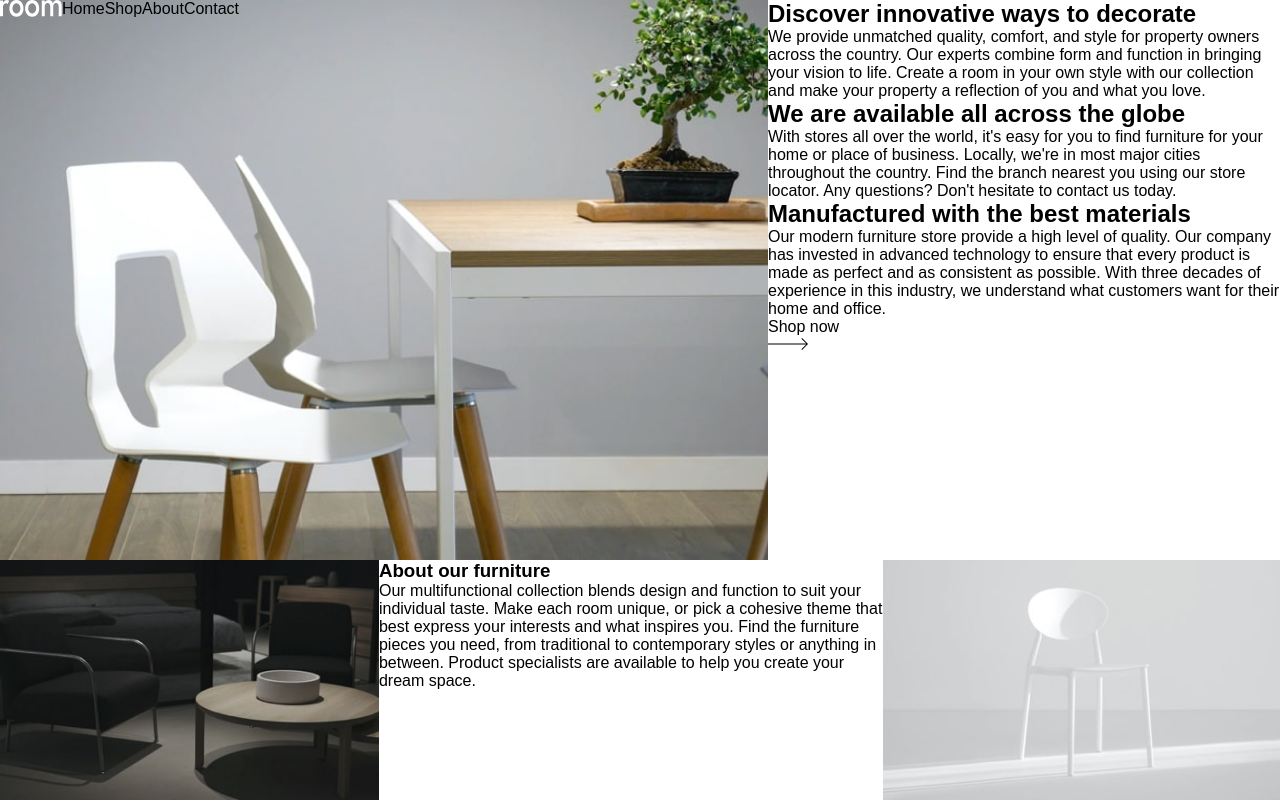
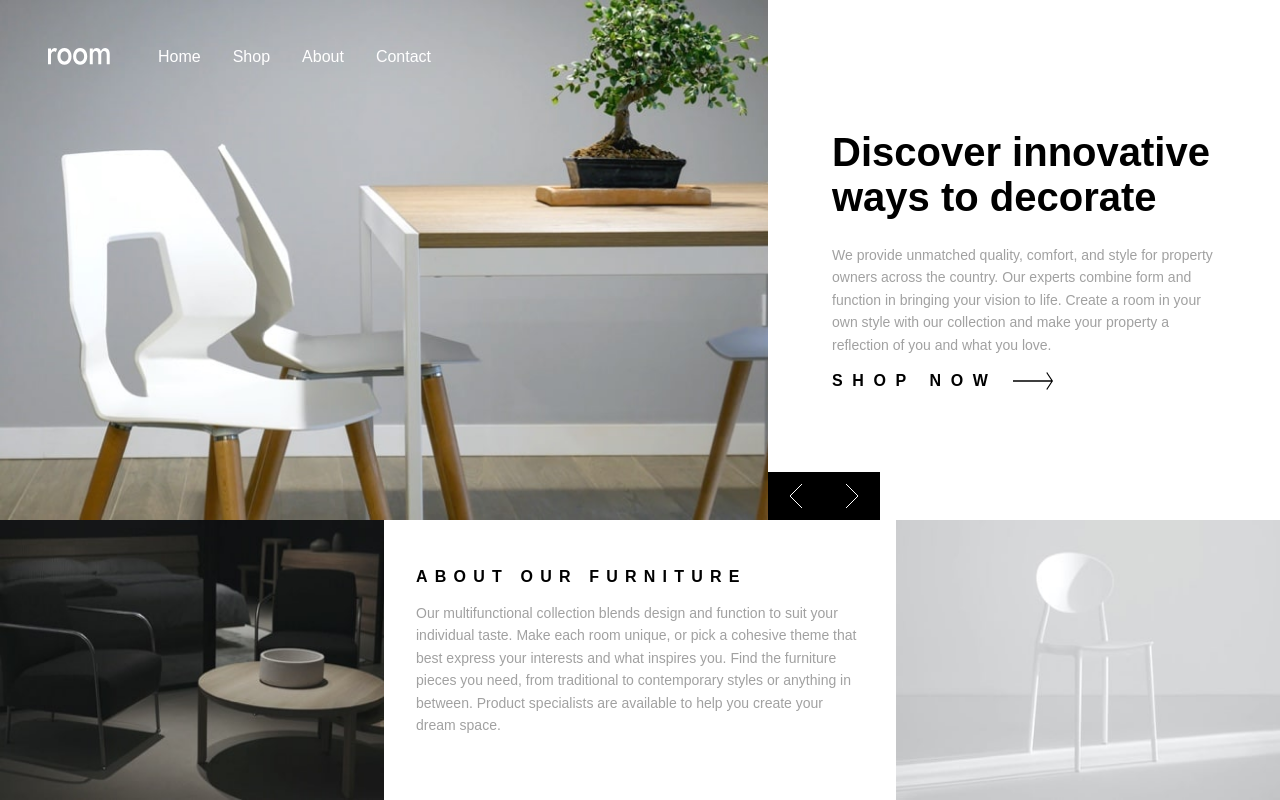
Before and after one commit to Badr-21/Room-homepage, a plain HTML site: page index.html in a window 1280 px wide. Drawn offline with Linux system fonts and the light colour scheme.

Commit message:
Add files via upload
3rd commit

```diff
--- a/Style.css
+++ b/Style.css
@@ -22,29 +22,161 @@ body {
 
 .hero {
   display: flex;
-  height: 70%;
+  height: 65%;
 }
 
 .hero .image-section {
   width: 60%;
+  padding: 3rem;
   background-image: url("images/desktop-image-hero-1.jpg");
   background-size: cover;
 }
 
 .hero .image-section .navbar {
   display: flex;
+  column-gap: 3rem;
 }
 
 .hero .image-section .navbar ul {
+  list-style: none;
   display: flex;
-  list-style: none;
+  column-gap: 2rem;
+  color: var(--White);
+}
+
+.hero .image-section .navbar ul li {
+  position: relative;
+}
+
+.hero .image-section .navbar ul li::before {
+  content: "";
+  position: absolute;
+  width: 1rem;
+  height: 2px;
+  background-color: var(--White);
+  top: 135%;
+  left: 50%;
+  transform: translateX(-50%);
+  display: none;
 }
 
 .hero .text-section {
   width: 40%;
+  padding: 0 4rem;
+  display: flex;
+  flex-direction: column;
+  justify-content: center;
+  position: relative;
+}
+
+.hero .text-section .all-texts .text.active {
+  display: block;
+}
+
+.hero .text-section .all-texts .text {
+  display: none;
+}
+
+.hero .text-section .all-texts h2 {
+  margin-bottom: 1.5rem;
+  font-size: 2.5rem;
+}
+
+.hero .text-section .all-texts p {
+  font-size: 0.875rem;
+  font-weight: 500;
+  color: var(--Dark-Gray);
+  line-height: 1.6;
+  margin-bottom: 1rem;
+}
+
+.hero .text-section .shop-now {
+  display: flex;
+  column-gap: 1rem;
+}
+
+.hero .text-section .shop-now p {
+  font-weight: 700;
+  text-transform: uppercase;
+  letter-spacing: 0.6rem;
+  color: var(--Black);
+}
+
+.hero .text-section .buttons {
+  display: flex;
+  position: absolute;
+  top: calc(100% - 3rem);
+  left: 0;
+}
+
+.hero .text-section .buttons button {
+  width: 3.5rem;
+  height: 3rem;
+  border: none;
+  background-color: var(--Black);
+  background-repeat: no-repeat;
+  background-position: 50% 50%;
+}
+
+.hero .text-section .buttons .previous {
+  background-image: url(/images/icon-angle-left.svg);
+}
+
+.hero .text-section .buttons .next {
+  background-image: url(/images/icon-angle-right.svg);
 }
 
 .about {
-  height: 30%;
+  height: 35%;
   display: flex;
 }
+
+.about img {
+  width: 30%;
+}
+
+.about .about-text {
+  width: 40%;
+  padding: 3rem 2rem;
+}
+
+.about .about-text h3 {
+  margin-bottom: 1rem;
+  font-size: 1rem;
+  font-weight: 700;
+  text-transform: uppercase;
+  letter-spacing: 0.45rem;
+  color: var(--Black);
+}
+
+.about .about-text p {
+  font-size: 0.875rem;
+  font-weight: 500;
+  line-height: 1.6;
+  color: var(--Dark-Gray);
+}
+
+@media (hover: hover) {
+  .hero .text-section .shop-now:hover,
+  .hero .image-section .navbar ul li:hover,
+  .hero .text-section .buttons button:hover {
+    cursor: pointer;
+  }
+
+  .hero .text-section .shop-now:hover p {
+    color: var(--Dark-Gray);
+  }
+
+  .hero .text-section .shop-now:hover img {
+    filter: invert(68%) sepia(22%) saturate(0%) hue-rotate(160deg)
+      brightness(91%) contrast(87%);
+  }
+
+  .hero .image-section .navbar ul li:hover::before {
+    display: block;
+  }
+
+  .hero .text-section .buttons button:hover {
+    background-color: var(--Very-Dark-Gray);
+  }
+}
--- a/index.html
+++ b/index.html
@@ -31,38 +31,45 @@
         </div>
       </section>
       <section class="text-section">
-        <div class="text first">
+        <div class="all-texts">
+          <div class="first text active">
             <h2>Discover innovative ways to decorate</h2>
             <p>
-            We provide unmatched quality, comfort, and style for property owners
-            across the country. Our experts combine form and function in
-            bringing your vision to life. Create a room in your own style with
-            our collection and make your property a reflection of you and what
-            you love.
+              We provide unmatched quality, comfort, and style for property
+              owners across the country. Our experts combine form and function
+              in bringing your vision to life. Create a room in your own style
+              with our collection and make your property a reflection of you and
+              what you love.
             </p>
           </div>
-        <div class="text second">
+          <div class="second text">
             <h2>We are available all across the globe</h2>
             <p>
-            With stores all over the world, it's easy for you to find furniture
-            for your home or place of business. Locally, we're in most major
-            cities throughout the country. Find the branch nearest you using our
-            store locator. Any questions? Don't hesitate to contact us today.
+              With stores all over the world, it's easy for you to find
+              furniture for your home or place of business. Locally, we're in
+              most major cities throughout the country. Find the branch nearest
+              you using our store locator. Any questions? Don't hesitate to
+              contact us today.
             </p>
           </div>
-        <div class="text third">
+          <div class="third text">
             <h2>Manufactured with the best materials</h2>
             <p>
               Our modern furniture store provide a high level of quality. Our
               company has invested in advanced technology to ensure that every
-            product is made as perfect and as consistent as possible. With three
-            decades of experience in this industry, we understand what customers
-            want for their home and office.
+              product is made as perfect and as consistent as possible. With
+              three decades of experience in this industry, we understand what
+              customers want for their home and office.
             </p>
+          </div>
         </div>
         <div class="shop-now">
           <p>Shop now</p>
           <img src="images/icon-arrow.svg" alt="icon arrow" />
+        </div>
+        <div class="buttons">
+          <button class="previous"></button>
+          <button class="next"></button>
         </div>
       </section>
     </article>
```
Lines whose indentation alone changed are shown as unchanged.
